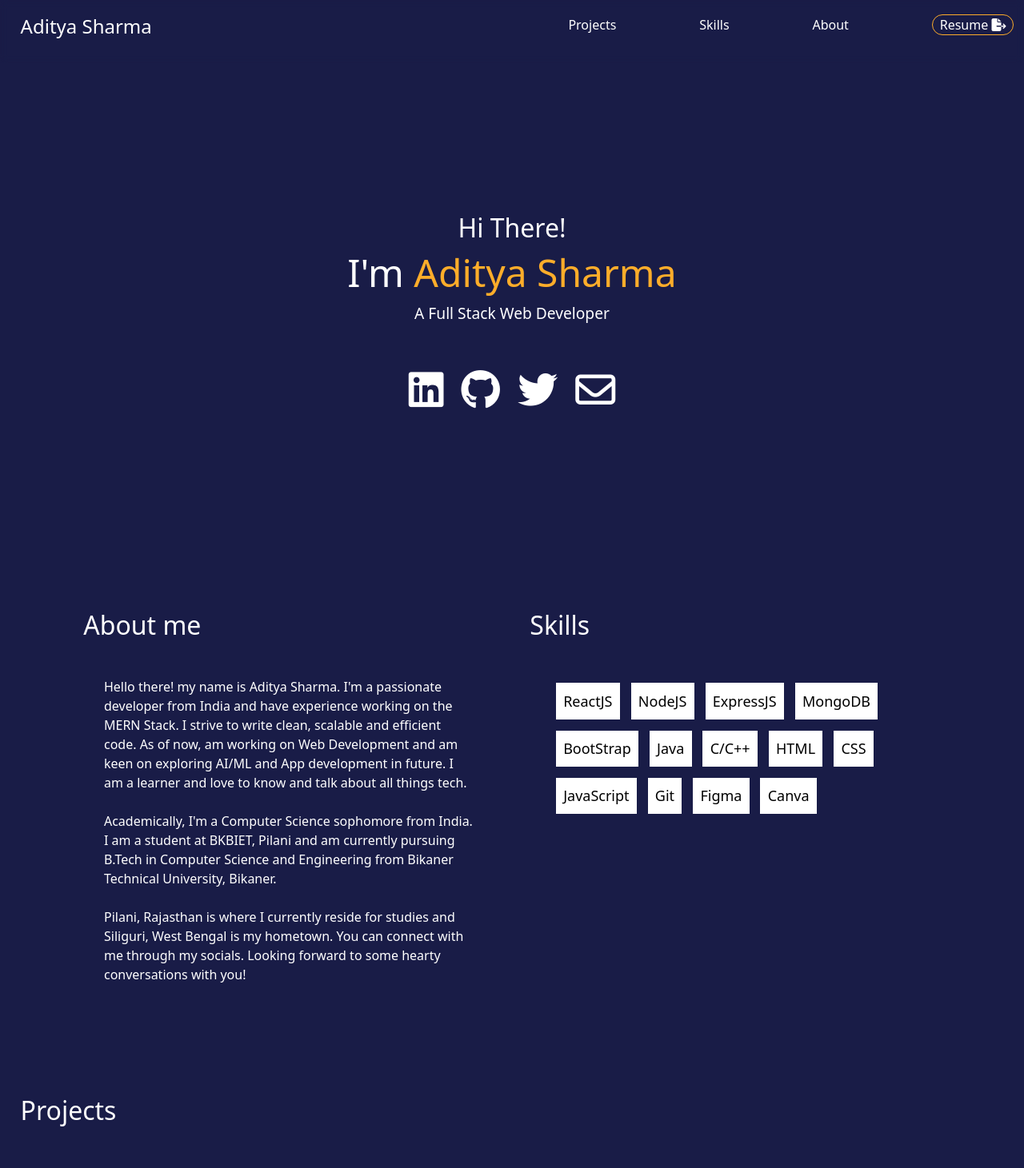
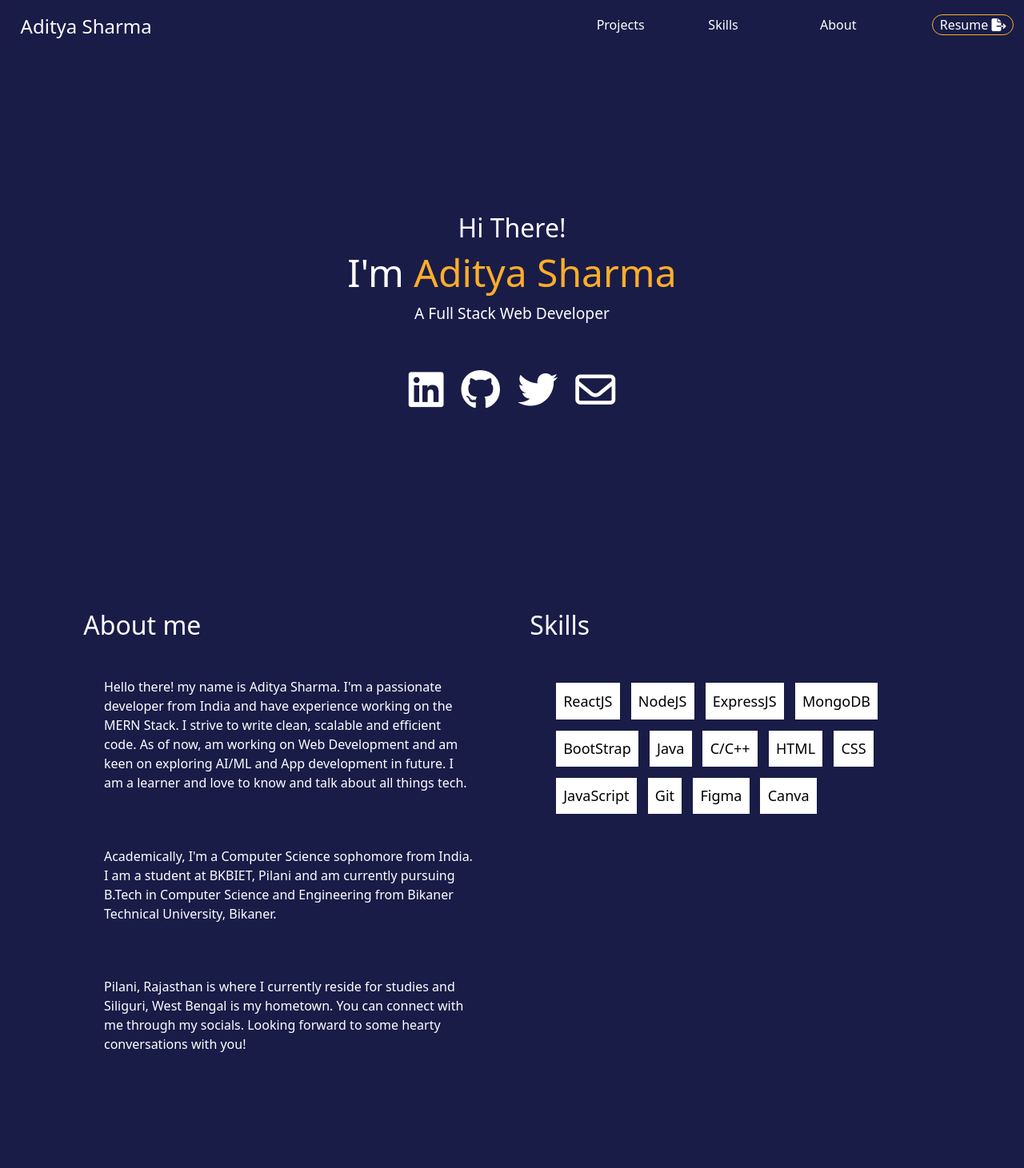
Before and after one commit to adidevs/adidevs.github.io, a React (Create React App) app: page / in a window 1280 px wide. Shown: the top 1461 px of the page at 80% size. Built offline with nearby package versions, Linux system fonts and the light colour scheme.

Commit message:
Added animations

```diff
--- a/public/styles.css
+++ b/public/styles.css
@@ -24,6 +24,18 @@ body{
     background-color: var(--bgcolor);
     color: #ffffff;
 }
+.hidden{
+    opacity: 0;
+    filter: blur(5px);
+    transform: translateX(-100%);
+    transition: all 0.75s;
+}
+
+.show{
+    transform: translateX(0%);
+    filter: blur(0px);
+    opacity: 1;
+}
 
 h3 {
     font-size: x-large;
@@ -44,16 +56,21 @@ h3 {
 
 h1{
     font-size: 3rem;
+    transition-delay: 50ms;
 }
 
 
 .headerDesc {
     font-size: 1.2rem;
     margin-bottom: 5%;
+    transition-delay: 150ms;
 }
 .arrow{
     margin-top: 30vh;
     font-size: xx-large;
+}
+.profileLinks{
+    transition-delay: 200ms;
 }
 .profileLink {
     margin: 1% 1%;
@@ -67,14 +84,15 @@ nav {
     flex-shrink: 0;
     backdrop-filter: blur(5px);
     padding: 1.5% 2%;
+    z-index: 90;
 
 }
 
 .navItems {
-    display: flex;
+    display: grid;
+    grid-template-columns: repeat(4, 1fr);
     justify-content: space-between;
-    flex-shrink: 0;
-    width: 45vw;
+    column-gap: 50px;
 }
 
 .resumeLink {
@@ -95,11 +113,13 @@ nav {
 
 a {
     text-decoration: none;
-    color: #ffffff
+    color: #ffffff;
+    transition: color 0.5s ease;
 }
 
 a:hover{
     color: var(--activcolor);
+    transition: color 0.05s ease;
 }
 
 .menuIcon {
@@ -125,6 +145,7 @@ li {
 
 section {
     padding: 2%;
+    transition: background-color 0.2s ease-in-out;
 }
 section:hover{
     background-color: #191B44;
@@ -155,11 +176,13 @@ section:hover{
     padding: 2%;
     margin: 1.5% 1.5%;
     font-size: large;
+    transition: color 0.5s ease, background-color 0.5s ease;
 }
 
 .skillItem:hover{
     background-color: var(--activcolor);
     color: #ffffff;
+    transition: color 0.05s ease, background-color 0.05s ease;
 }
 
 .projectCard {
--- a/src/components/About.jsx
+++ b/src/components/About.jsx
@@ -2,10 +2,9 @@ export default function About(){
     return (
         <section id="about">
             <h2 className="sectionHeader">About me</h2>
-            <p>Hello there! my name is Aditya Sharma. I'm a passionate developer from India and have experience working on the MERN Stack. I strive to write clean, scalable and efficient code. As of now, am working on Web Development and am keen on exploring AI/ML and App development in future. I am a learner and love to know and talk about all things tech.<br/><br/>
-            Academically, I'm a Computer Science sophomore from India. I am a student at BKBIET, Pilani and am currently pursuing B.Tech in Computer Science and Engineering from Bikaner Technical University, Bikaner.
-            <br/><br/>
-            Pilani, Rajasthan is where I currently reside for studies and Siliguri, West Bengal is my hometown.
+            <p className="hidden">Hello there! my name is Aditya Sharma. I'm a passionate developer from India and have experience working on the MERN Stack. I strive to write clean, scalable and efficient code. As of now, am working on Web Development and am keen on exploring AI/ML and App development in future. I am a learner and love to know and talk about all things tech.</p>
+            <p className="hidden">Academically, I'm a Computer Science sophomore from India. I am a student at BKBIET, Pilani and am currently pursuing B.Tech in Computer Science and Engineering from Bikaner Technical University, Bikaner.</p>
+            <p className="hidden" >Pilani, Rajasthan is where I currently reside for studies and Siliguri, West Bengal is my hometown.
             You can connect with me through my socials. Looking forward to some hearty conversations with you!</p>
         </section>
     )
--- a/src/components/App.jsx
+++ b/src/components/App.jsx
@@ -1,3 +1,4 @@
+import { useEffect } from "react"
 import About from "./About"
 import Footer from "./Footer"
 import Hero from "./Hero"
@@ -5,10 +6,27 @@ import Navbar from "./Navbar"
 import Projects from "./Projects"
 import Skills from "./Skills"
 export default function App() {
+
+    useEffect(() => {
+        const observer = new IntersectionObserver(entries => {
+            entries.forEach(entry => {
+                if (entry.isIntersecting) {
+                    entry.target.classList.add('show');
+                }
+                else {
+                    entry.target.classList.remove('show');
+                }
+            });
+        });
+
+        const hiddenElements = document.querySelectorAll('.hidden');
+        hiddenElements.forEach(element => observer.observe(element));
+    }, [])
+
     return (
         <div>
             <Navbar />
-            <Hero />
+            <Hero/>
             <div className="container">
                 <About />
                 <Skills />
--- a/src/components/Hero.jsx
+++ b/src/components/Hero.jsx
@@ -1,16 +1,16 @@
 export default function Hero() {
     return (
         <section id="hero">
-            <div className="header">
+            <div className="header hidden">
                 <h3 className="greeting">Hi There!</h3>
-                <h1>I'm <span style={{color : '#FEAD2A'}}>Aditya Sharma</span></h1>
-                <div className="headerDesc">A Full Stack Web Developer</div>
-                <div className="profileLinks">
-            <a className="profileLink" href="https://www.linkedin.com/in/adityasharma91/" target="_blank" rel="noopener noreferrer"><i class="fa fa-linkedin-square fa-2x"></i></a>
-            <a className="profileLink" href="https://github.com/adidevs" target="_blank" rel="noopener noreferrer"><i class="fa-brands fa-github fa-2x"></i></a>
-            <a className="profileLink" href="https://twitter.com/AdityaSh91" target="_blank" rel="noopener noreferrer"><i class="fa-brands fa-twitter fa-2x"></i></a>
-            <a className="profileLink" href="mailto:adityasharma3151@gmail.com" target="_blank" rel="noopener noreferrer"><i class="fa-regular fa-envelope fa-2x"></i></a>
-        </div>
+                <h1 className="hidden">I'm <span style={{ color: '#FEAD2A' }}>Aditya Sharma</span></h1>
+                <div className="headerDesc hidden">A Full Stack Web Developer</div>
+                <div className="profileLinks hidden">
+                    <a className="profileLink" href="https://www.linkedin.com/in/adityasharma91/" target="_blank" rel="noopener noreferrer"><i class="fa fa-linkedin-square fa-2x"></i></a>
+                    <a className="profileLink" href="https://github.com/adidevs" target="_blank" rel="noopener noreferrer"><i class="fa-brands fa-github fa-2x"></i></a>
+                    <a className="profileLink" href="https://twitter.com/AdityaSh91" target="_blank" rel="noopener noreferrer"><i class="fa-brands fa-twitter fa-2x"></i></a>
+                    <a className="profileLink" href="mailto:adityasharma3151@gmail.com" target="_blank" rel="noopener noreferrer"><i class="fa-regular fa-envelope fa-2x"></i></a>
+                </div>
             </div>
         </section>
 
--- a/src/components/Projects.jsx
+++ b/src/components/Projects.jsx
@@ -43,7 +43,7 @@ export default function Projects() {
                 {
                     projects.map(project => {
                         return (
-                            <div className="projectCard">
+                            <div className="projectCard hidden">
                                 <img src={project.img} alt="project" className="projectImage" />
                                 <div className="projectContent">
                                     <h3>{project.title}</h3>
--- a/src/components/Skills.jsx
+++ b/src/components/Skills.jsx
@@ -3,7 +3,7 @@ export default function Skills(){
     return(
         <section className="skills" id="skills">
             <h2 className="sectionHeader">Skills</h2>
-            <div className="skillsContainer">
+            <div className="skillsContainer hidden">
                 {
                     skills.map((skillItem)=>{
                         return (<div className="skillItem">{skillItem}</div>)
```
